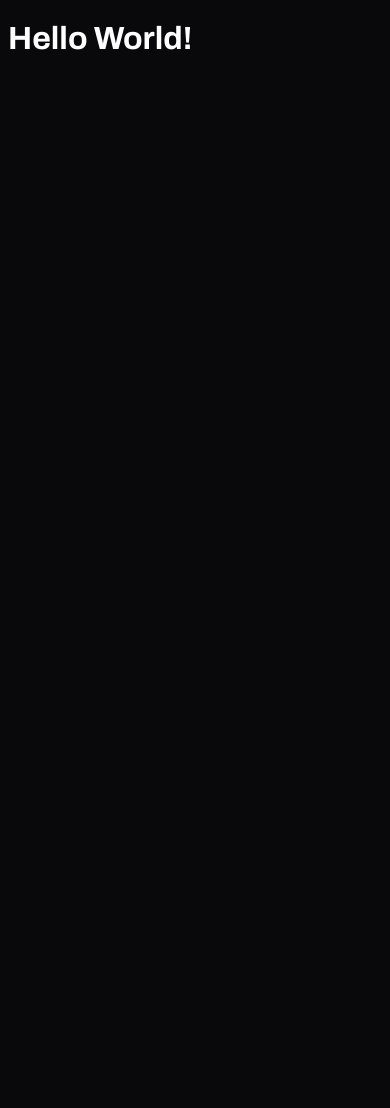
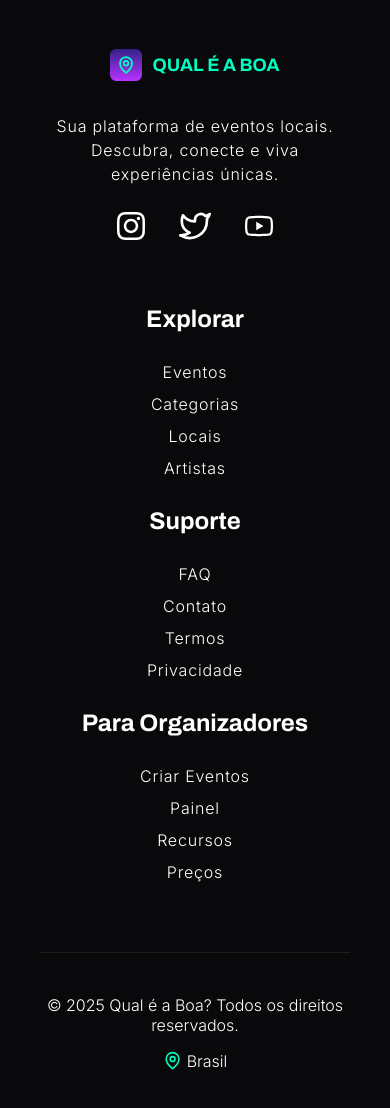
Before and after one commit to DanyloHenrique/qual-e-a-boa, a React (Vite) app: page / in a window 390 px wide. Shown: the top 1108 px of the page. Before the commit the page ends 844 px from the top, so only its background shows below. Built offline with nearby package versions, Linux system fonts and the light colour scheme.

Commit message:
feat(footer): adiciona footer responsivo e otimizado

```diff
--- a/package.json
+++ b/package.json
@@ -13,8 +13,9 @@
   "dependencies": {
     "react": "^19.2.0",
     "react-dom": "^19.2.0",
+    "react-icons": "^5.5.0",
     "react-router-dom": "^7.11.0",
-    "sass": "^1.97.1"
+    "sass": "^1.97.2"
   },
   "devDependencies": {
     "@eslint/js": "^9.39.1",
--- a/src/App.jsx
+++ b/src/App.jsx
@@ -1,8 +1,14 @@
 import React from "react";
+import Footer from "./components/Footer";
 import './styles/globalStyle.scss'
 
+
 function App() {
-  return <h1>Hello World!</h1>;
+  return(
+    <>
+      <Footer />
+    </>
+  )
 }
 
 export default App;
--- /dev/null
+++ b/src/components/Footer/index.jsx
@@ -0,0 +1,97 @@
+import React from 'react'
+import s from './index.module.scss'
+import { FaInstagram } from "react-icons/fa";
+import { FiTwitter } from "react-icons/fi";
+import { AiOutlineYoutube } from "react-icons/ai";
+import logoSemTexto from "/src/assets/images/logo-sem-texto.png"
+import { LuMapPin } from "react-icons/lu";
+
+function Footer() {
+  return (
+    <footer className={s.footer}>
+      <div className={s.flexFooter}>
+        <section className={s.containerFooterLogo}>
+          <div className={s.flexLogo}>
+            <img src={logoSemTexto} alt="Logo Qual é a boa" />
+            <h2>QUAL É A BOA</h2>
+          </div>
+
+          <p>Sua plataforma de eventos locais. Descubra, conecte e viva experiências únicas.</p>
+
+          <nav aria-label="Redes sociais">
+            <ul className={s.socialList}>
+              <li>
+                <a
+                  href="https://www.instagram.com"
+                  target="_blank"
+                  rel="noopener noreferrer"
+                  aria-label="Instagram"
+                >
+                  <FaInstagram />
+                </a>
+              </li>
+              <li>
+                <a
+                  href="https://twitter.com"
+                  target="_blank"
+                  rel="noopener noreferrer"
+                  aria-label="Twitter"
+                >
+                  <FiTwitter />
+                </a>
+              </li>
+              <li>
+                <a
+                  href="https://www.youtube.com"
+                  target="_blank"
+                  rel="noopener noreferrer"
+                  aria-label="YouTube"
+                >
+                  <AiOutlineYoutube />
+                </a>
+              </li>
+            </ul>
+          </nav>
+        </section>
+        <section className={s.containerFooterLinks}>
+          <nav aria-label="Explorar">
+            <h3>Explorar</h3>
+            <ul>
+              <li><a href="#">Eventos</a></li>
+              <li><a href="#">Categorias</a></li>
+              <li><a href="#">Locais</a></li>
+              <li><a href="#">Artistas</a></li>
+            </ul>
+          </nav>
+          <nav aria-label="Suporte">
+            <h3>Suporte</h3>
+            <ul>
+              <li><a href="#">FAQ</a></li>
+              <li><a href="#">Contato</a></li>
+              <li><a href="#">Termos</a></li>
+              <li><a href="#">Privacidade</a></li>
+            </ul>
+          </nav>
+          <nav aria-label="Para Organizadores">
+            <h3>Para Organizadores</h3>
+            <ul>
+              <li><a href="#">Criar Eventos</a></li>
+              <li><a href="#">Painel</a></li>
+              <li><a href="#">Recursos</a></li>
+              <li><a href="#">Preços</a></li>
+            </ul>
+          </nav>
+        </section>
+      </div>
+      <div className={s.containerFooterCopyright}>
+        <small className={s.copyrightText}>&#169; 2025 Qual é a Boa? Todos os direitos reservados.</small>
+        <div className={s.footerContainerIcon}>
+          <LuMapPin aria-hidden="true" className={s.footerIconPin}/>
+          <span>Brasil</span>
+        </div>
+      </div>
+    </footer>
+  )
+}
+
+export default Footer
--- /dev/null
+++ b/src/components/Footer/index.module.scss
@@ -0,0 +1,230 @@
+@use "../../styles/variables" as v;
+
+@mixin flex($direction: row, $justify: flex-start, $align: stretch, $gap: 0) {
+  display: flex;
+  justify-content: $justify;
+  flex-direction: $direction;
+  align-items: $align;
+  gap: $gap;
+}
+
+@mixin defaultParagraph {
+  font-size: 1rem;
+  font-weight: 300;
+  line-height: 1.5;
+  letter-spacing: 0.05em;
+}
+
+%default-links {
+  color: v.$color-text;
+  font-weight: 300;
+  text-decoration: none;
+  transition: color 0.2s ease;
+
+  &:hover,
+  &:focus-visible {
+    color: v.$color-primary;
+  }
+}
+
+
+.footer {
+  @include flex(column);
+  padding: 6.25rem 14.5rem;
+  background-color: v.$color-background;
+}
+
+.flexFooter {
+  @include flex(row, space-between, stretch, 4rem);
+  padding-bottom: 4rem;
+}
+
+.containerFooterLogo {
+  @include flex(column);
+  max-width: 20rem;
+  width: 100%;
+
+  p {
+    padding-top: 1.5rem;
+    @include defaultParagraph();
+  }
+
+  nav {
+    .socialList {
+      display: flex;
+      list-style-type: none;
+      padding: 0;
+      margin: 0;
+    }
+
+    a {
+      @extend %default-links;
+      margin-right: 2rem;
+      font-size: 1.25rem;
+    }
+  }
+}
+
+.flexLogo {
+  @include flex(row, flex-start, center);
+    img {
+      width: 2rem;
+      margin-right: 0.625rem;
+    }
+
+    h2 {
+      color: v.$color-primary;
+      font-size: 1.125rem;
+      font-weight: 700;
+    }
+}
+
+.containerFooterLinks {
+  @include flex(row);
+  nav {
+    @include flex(column);
+    padding: 0 7rem;
+    text-align: left;
+
+    h3 {
+      font-size: 1.25rem;
+      margin-bottom: 1.5rem;
+    }
+
+    ul {
+      list-style-type: none;
+      padding-left: 0;
+      margin: 0;
+    }
+
+
+    a {
+      @extend %default-links;
+      line-height: 2;
+      letter-spacing: 0.05em;
+    }
+  }
+}
+
+.containerFooterCopyright {
+  @include flex(row, space-between);
+  padding-top: 2.625rem;
+  font-size: 1rem;
+  border-top: 1px solid #1E1E1E;
+
+  .copyrightText {
+    font-weight: 300;
+  }
+
+  .footerContainerIcon {
+    @include flex(row, flex-start, center);
+    text-align: center;
+    span {
+      font-weight: 300;
+    }
+
+    .footerIconPin {
+      font-size: 1.68rem;
+      color: v.$color-primary;
+      margin-right: 0.8rem;
+    }
+  }
+}
+
+// -=- RESPONSIVIDADE -=-
+// DESKTOP/TABLET
+
+@media (max-width: 1400px) {
+  .footer {
+    padding: 4rem 4rem;
+  }
+
+  .flexFooter {
+    flex-direction: column;
+    gap: 3rem;
+  }
+
+  .containerFooterLinks {
+    justify-content: space-between;
+
+    nav {
+      padding: 0;
+    }
+  }
+}
+
+// MOBILE
+
+@media(max-width: 480px) {
+  .footer {
+    padding: 2rem 2rem;
+    max-width: 100%;
+    overflow-x: hidden;
+  }
+
+  .flexFooter {
+    flex-direction: column;
+    gap: 2rem;
+    align-items: center;
+    max-width: 100%;
+  }
+
+  .containerFooterLogo {
+    flex-direction: column;
+    align-items: center;
+    text-align: center;
+
+    p {
+      padding: 0.5rem 0;
+      font-size: 1rem;
+    }
+
+    nav {
+      a {
+        margin: 1rem;
+        font-size: 2rem;
+      }
+    }
+  }
+
+  .containerFooterLinks {
+    flex-direction: column;
+    align-items: center;
+
+    nav {
+      align-items: center;
+      text-align: center;
+      width: auto;
+
+      h3 {
+        font-size: 1.5rem;
+      }
+
+      a {
+        font-size: 1rem;
+      }
+    }
+  }
+
+  .containerFooterCopyright {
+    flex-direction: column;
+    gap: 1rem;
+    align-items: center;
+    text-align: center;
+    max-width: 100%;
+
+    .copyrightText {
+      font-size: 1rem;
+    }
+
+    .footerContainerIcon {
+      @include flex(row, flex-start, center);
+      font-size: 1rem;
+
+      .footerIconPin {
+        font-size: 1.2rem;
+        margin-right: 0.3rem;
+      }
+    }
+  }
+}
```
Also changed, not shown: src/assets/images/logo-sem-texto.png (added), 1 other file (tests, documents, lock files or other folders).
